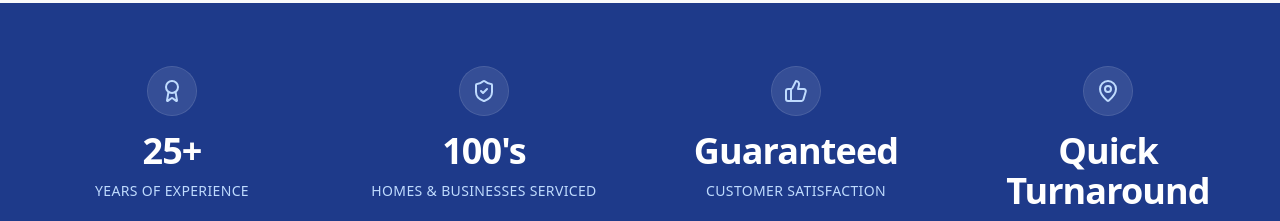
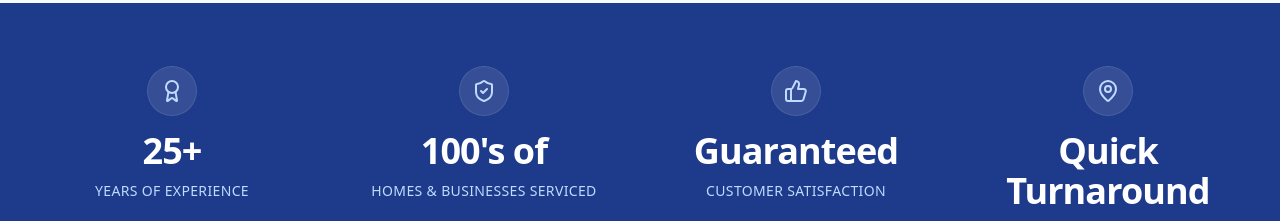
Before and after one commit to simplifaisoul/privacy-film-ottawa, a React (Vite) app: page / in a window 1280 px wide. Shown: the part 4620-4841 px from the top of the page. Built offline with nearby package versions, Linux system fonts and the light colour scheme.

Commit message:
Content: Update Stats text to '100's of'

```diff
--- a/src/components/Stats.tsx
+++ b/src/components/Stats.tsx
@@ -2,7 +2,7 @@ import { Award, ShieldCheck, ThumbsUp, MapPin } from 'lucide-react';
 
 const stats = [
     { id: 1, name: 'Years of Experience', value: '25+', icon: Award },
-    { id: 2, name: 'Homes & Businesses Serviced', value: '100\'s', icon: ShieldCheck },
+    { id: 2, name: 'Homes & Businesses Serviced', value: "100's of", icon: ShieldCheck },
     { id: 3, name: 'Customer Satisfaction', value: 'Guaranteed', icon: ThumbsUp },
     { id: 4, name: 'Locally Owned', value: 'Quick Turnaround', icon: MapPin },
 ];
```
